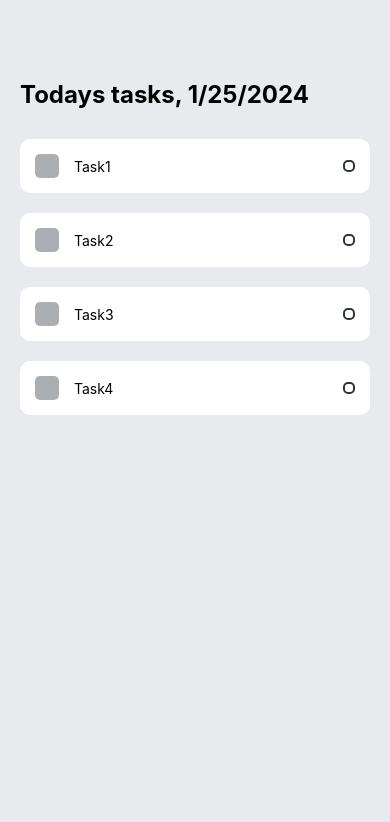
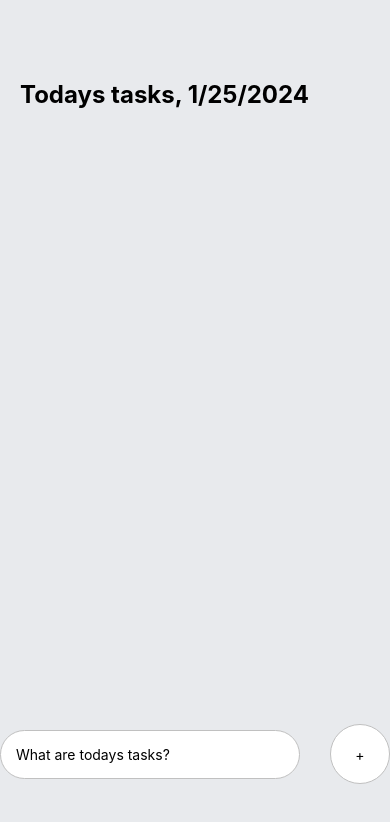
Before and after one commit to pnotisdev/reactNativeTodoList, a React Native app: screen / in a window 390 px wide. Shown: the top 822 px of the page. Built offline with nearby package versions, Linux system fonts and the light colour scheme.

Commit message:
Somewhat finished code, functions correctly

```diff
--- a/App.js
+++ b/App.js
@@ -1,8 +1,21 @@
-import React from 'react';
-import { StyleSheet, Text, View } from 'react-native';
+import React, {useState} from 'react';
+import { Platform, StyleSheet, Text, View, TextInput } from 'react-native';
 import Task from './components/Task';
+import { KeyboardAvoidingView, TouchableOpacity } from 'react-native-web';
 
 export default function App() {
+    const [task, setTask] = useState();
+    const [taskItems, setTaskItems] = useState([]);
+    const handleAddTask = () => {
+      setTaskItems([...taskItems, task])
+      setTask(null);
+    }
+
+    const completeTask = (index) => {
+      let itemsCopy = [...taskItems];
+      itemsCopy.splice(index, 1);
+      setTaskItems(itemsCopy);
+    }
     const currentDate = new Date();
     const formattedDate = currentDate.toLocaleDateString();
   return (
@@ -10,12 +23,26 @@
       <View style={styles.tasksWrapper}>
         <Text style={styles.sectionTitle}>Todays tasks, {formattedDate}</Text>
         <View style={styles.items}>
-          <Task text={'Task1'} />
-          <Task text={'Task2'} />
-          <Task text={'Task3'} />
-          <Task text={'Task4'} />
+          {
+            taskItems.map((item, index) => {
+              return (
+                <TouchableOpacity key={index} onPress={() => completeTask(index)}>
+                  <Task text={item} />
+                </TouchableOpacity>
+              )
+            })
+          }
         </View>
       </View>
+
+      <KeyboardAvoidingView behaviour={Platform.OS === "ios" ? "padding" : "height"} style={styles.writeTaskWrapper}>
+        <TextInput style={styles.input} placeholder={"What are todays tasks?"} value={task} onChangeText={text => setTask(text)}/>
+        <TouchableOpacity onPress={() => handleAddTask()}>
+          <View style={styles.addWrapper}>
+            <Text style={styles.addText}>+</Text>
+          </View>
+        </TouchableOpacity>
+      </KeyboardAvoidingView>
     </View>
   );
 }
@@ -36,4 +63,32 @@
   items: {
     marginTop:30
   },
+  writeTaskWrapper:{
+    position: 'absolute',
+    bottom:60,
+    width:'100%',
+    flexDirection:'row',
+    justifyContent: 'space-between',
+    alignItems: 'center'
+  },
+  input:{
+    paddingVertical:15,
+    width:300,
+    paddingHorizontal:15,
+    backgroundColor: '#fff',
+    borderRadius:75,
+    borderColor:'#C0C0C0',
+    borderWidth:1
+  },
+  addWrapper:{
+    width:60,
+    height:60,
+    backgroundColor:'#fff',
+    borderRadius:75,
+    justifyContent: 'center',
+    alignItems: 'center',
+    borderColor:'#C0C0C0',
+    borderWidth:1
+  },
+  addText:{},
 });
--- a/components/Task.js
+++ b/components/Task.js
@@ -8,7 +8,6 @@
                 <View style={styles.square}></View>
                 <Text style={styles.itemText}>{props.text}</Text>
             </View>
-            <View style={styles.circular}></View>
         </View>
     )
 }
@@ -40,12 +39,5 @@
         maxWidth:'80%',
 
     },
-    circular:{
-        width:12,
-        height:12,
-        borderWidth: 2,
-        borderRadius:5,
-        borderColor: '#2e3440',
-    },
 })
 export default Task;
```
